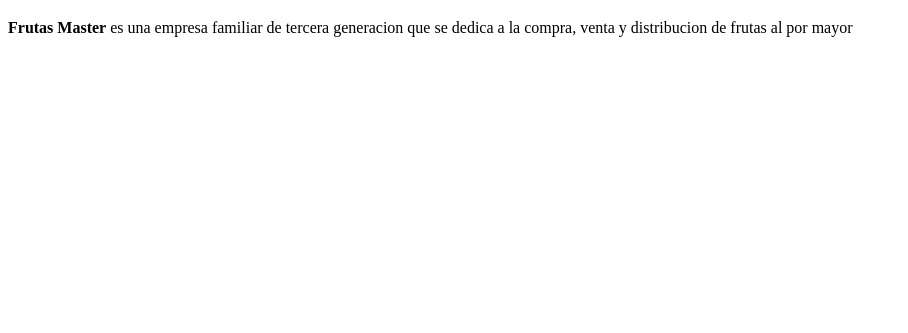
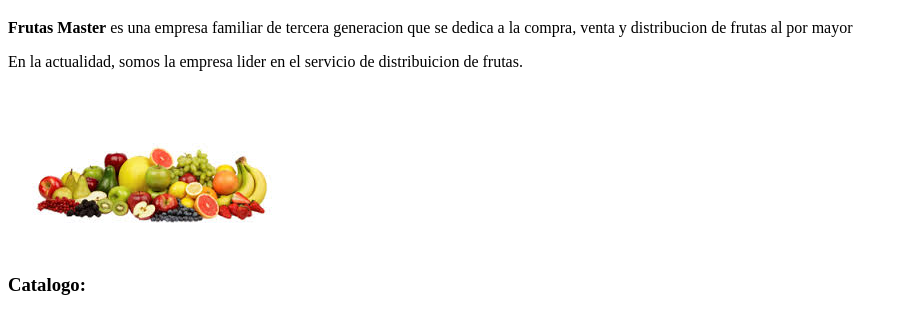
Before and after one commit to anisen/lista-frutas, a plain HTML site: page index.html in a window 1280 px wide. Shown: the part 61-394 px from the top of the page, without its empty margins (0-908 px from the left). Drawn offline with Linux system fonts and the light colour scheme.

Commit message:
agregando elementos

```diff
--- a/index.html
+++ b/index.html
@@ -8,7 +8,9 @@
 <body>
 	<h1>Lista de Frutas</h1>
 	<p><strong>Frutas Master</strong> es una empresa familiar de tercera generacion que se dedica a la compra, venta y distribucion de frutas al por mayor</p>
-
+	<p>En la actualidad, somos la empresa lider en el servicio de distribuicion de frutas.</p>
+	<img src="assets/image/descarga.jpg">
+	<h3>Catalogo:</h3>
 	<script type="text/javascript" src="assets/js/javaScript.js"></script>
 </body>
 </html>
```
